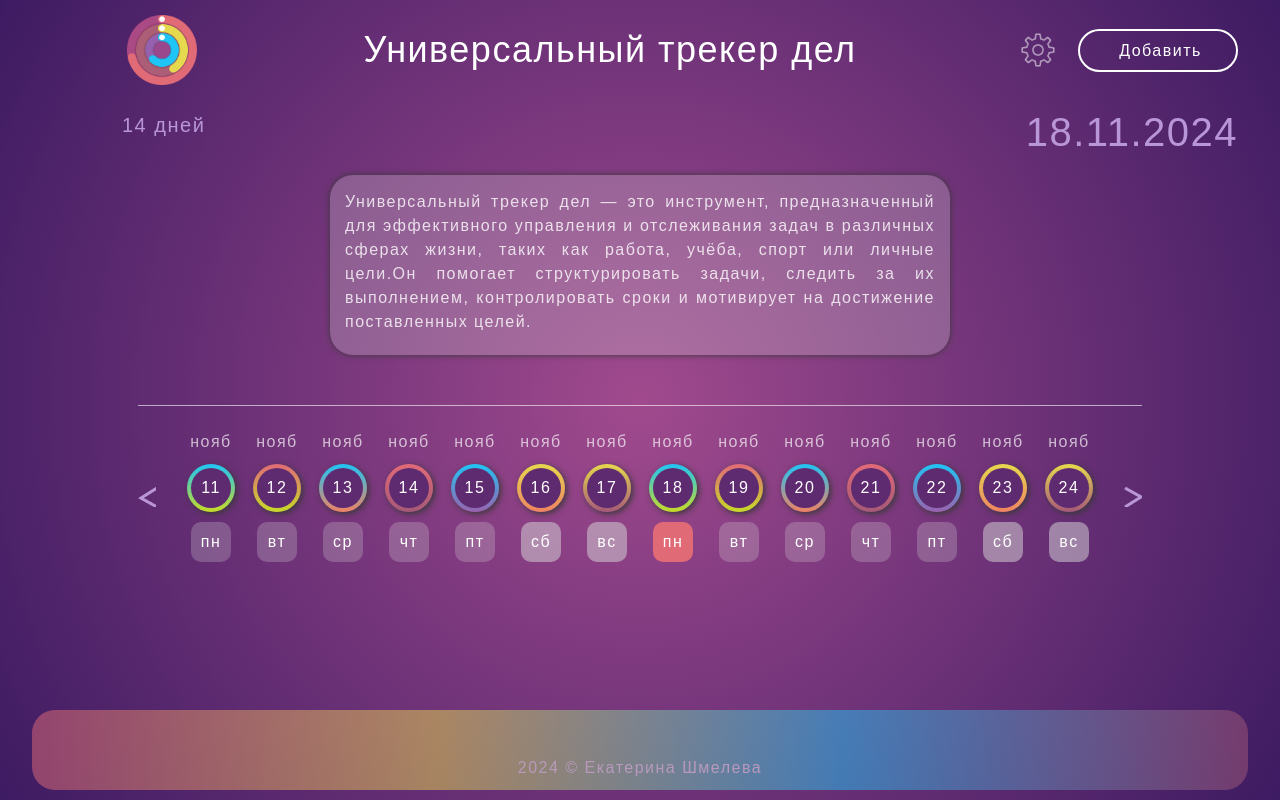
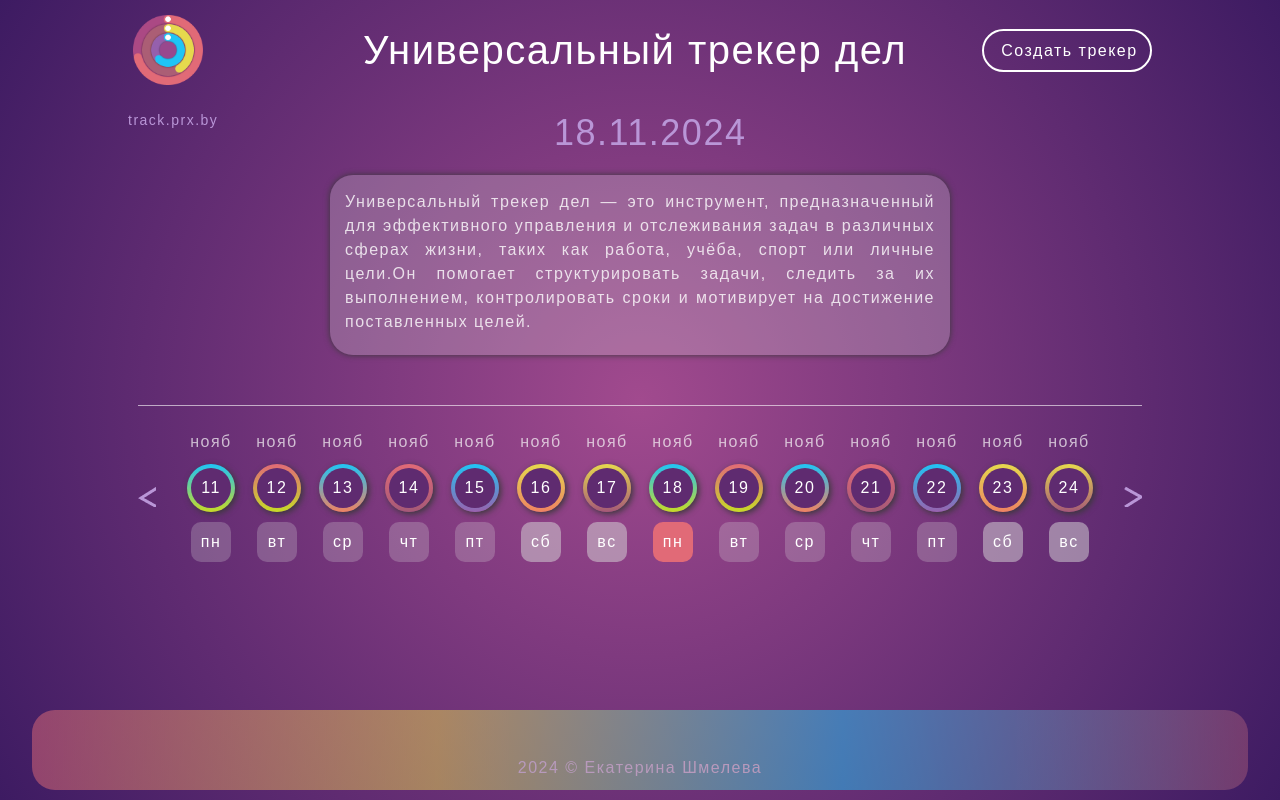
Before and after one commit to gutkati/react-tracker, a React (Vite) app: page / in a window 1280 px wide. Built offline with nearby package versions, Linux system fonts and the light colour scheme.

Commit message:
Изменить компоненты Header/Subtitle

```diff
--- a/src/components/header/Header.module.css
+++ b/src/components/header/Header.module.css
@@ -1,7 +1,7 @@
 .header {
-    width: 95%;
+    width: 80%;
     height: 100px;
-    padding: 10px;
+    padding: 10px 0;
     box-sizing: border-box;
     display: flex;
     flex-direction: row;
@@ -10,7 +10,7 @@
 }
 
 .header .logo:first-child {
-    margin-left: 80px;
+    margin-right: 80px;
 }
 
 .box__buttons {
--- a/src/components/header/header.jsx
+++ b/src/components/header/header.jsx
@@ -14,9 +14,9 @@ const Header = () => {
 
             <Title text='Универсальный трекер дел'/>
             <div className={styles.box__buttons}>
-                <NavLink to='/trackers' className={styles.btn__settings}></NavLink>
+                {/*<NavLink to='/trackers' className={styles.btn__settings}></NavLink>*/}
                 <NavLink to='/createTracer'>
-                    <InputStyle  value='Добавить' type='button' size='size__small'/>
+                    <InputStyle  value='Создать трекер' type='button' size='size__small'/>
                 </NavLink>
 
             </div>
--- a/src/components/inpytStyle/InputStyle.module.css
+++ b/src/components/inpytStyle/InputStyle.module.css
@@ -11,7 +11,7 @@
 }
 
 .size__small {
-    width: 160px;
+    width: 170px;
 }
 
 .size__big {
--- a/src/components/subtitle/Subtitle.module.css
+++ b/src/components/subtitle/Subtitle.module.css
@@ -1,24 +1,27 @@
 .subtitle {
-    width: 95%;
+    width: 80%;
     display: flex;
     flex-direction: row;
-    justify-content: space-between;
+    justify-content: center;
     align-items: flex-start;
-    padding: 10px;
+    padding: 10px 0;
     box-sizing: border-box;
 }
 
-.subtitle p:first-child {
-    margin-left: 80px;
-}
+/*.subtitle p:first-child {*/
+/*    margin-left: 10px;*/
+/*}*/
 
 .text {
     color: #B996D7;
-    font-size: 20px;
+    font-size: 14px;
 }
 
 .title {
-    font-size: 40px;
+    font-size: 36px;
     color: #B996D7;
     line-height: 45px;
+    flex: 1;
+    text-align: center;
+    margin-right: 70px;
 }
--- a/src/components/subtitle/subtitle.jsx
+++ b/src/components/subtitle/subtitle.jsx
@@ -17,7 +17,7 @@ const Subtitle = () => {
 
     return (
         <div className={styles.subtitle}>
-            <p className={styles.text}>14 дней</p>
+            <p className={styles.text}>track.prx.by</p>
             <h2 className={styles.title}>{`${day}.${month}.${year}`}</h2>
         </div>
     );
--- a/src/components/title/Title.module.css
+++ b/src/components/title/Title.module.css
@@ -1,5 +1,5 @@
 .title {
     margin: 0;
-    font-size: 36px;
+    font-size: 40px;
     line-height: 50px;
 }
```
